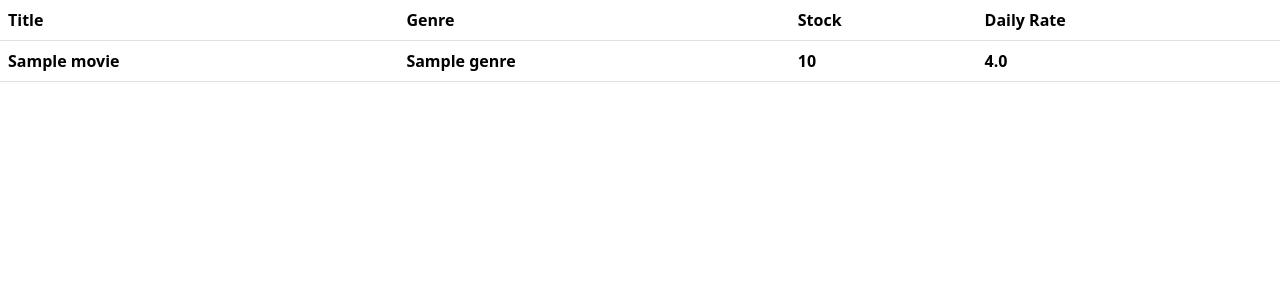
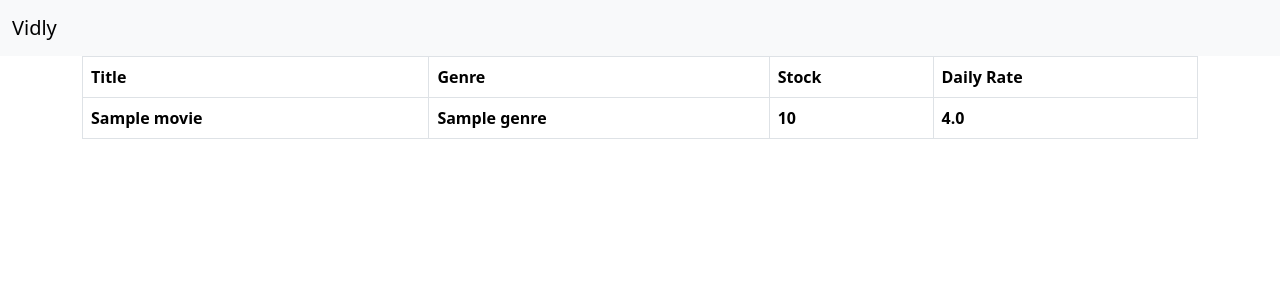
Before and after one commit to Andrew-157/dj_training_1, a Django app: page /movies/ in a window 1280 px wide. Shown: the top 300 px of the page. Run offline with Django 3.2, Linux system fonts and the light colour scheme; tables that the repository leaves empty hold one stand-in row (values such as "Sample post"); lists and menus that the app fills with data are empty.

Commit message:
some modifications to templates

```diff
--- a/vidly/movies/templates/movies/base.html
+++ b/vidly/movies/templates/movies/base.html
@@ -12,7 +12,12 @@
     />
   </head>
   <body>
-    {% block content%} {% endblock %}
+    <nav class="navbar bg-body-tertiary">
+      <div class="container-fluid">
+        <a class="navbar-brand" href="#">Vidly</a>
+      </div>
+    </nav>
+    <main class="container">{% block content%} {% endblock %}</main>
     <script
       src="https://cdn.jsdelivr.net/npm/bootstrap@5.3.0-alpha1/dist/js/bootstrap.bundle.min.js"
       integrity="sha384-w76AqPfDkMBDXo30jS1Sgez6pr3x5MlQ1ZAGC+nuZB+EYdgRZgiwxhTBTkF7CXvN"
--- a/vidly/movies/templates/movies/index.html
+++ b/vidly/movies/templates/movies/index.html
@@ -8,7 +8,7 @@
   </head>
   <body>
     {% extends 'movies/base.html' %} {% block content %}
-    <table class="table">
+    <table class="table table-bordered table-hover">
       <thead>
         <tr>
           <th>Title</th>
```
